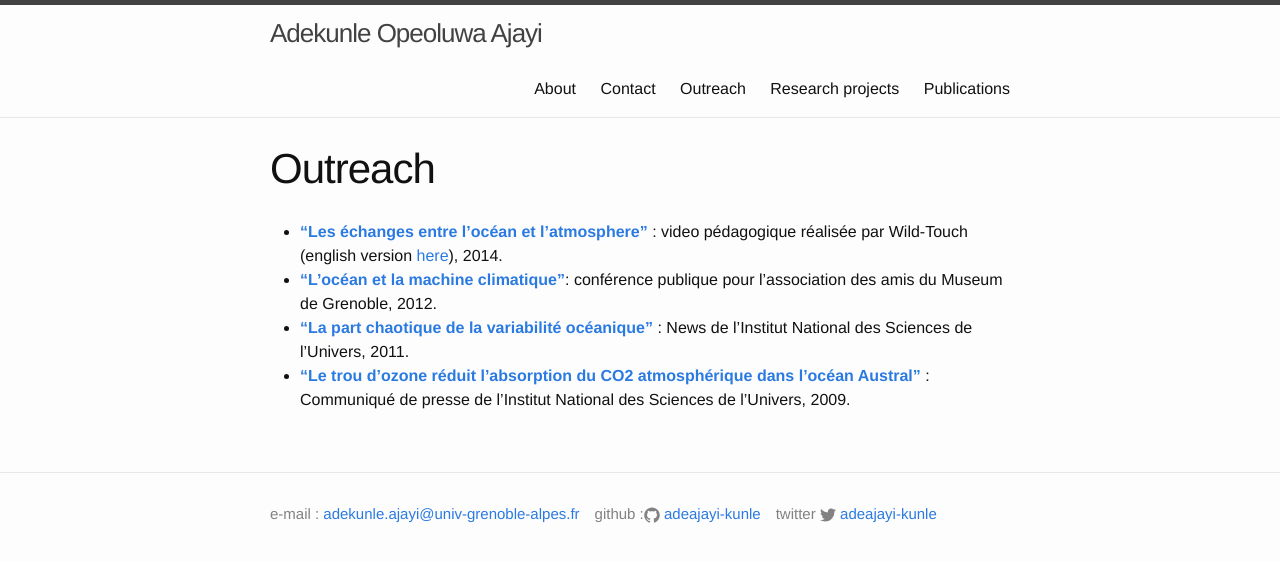
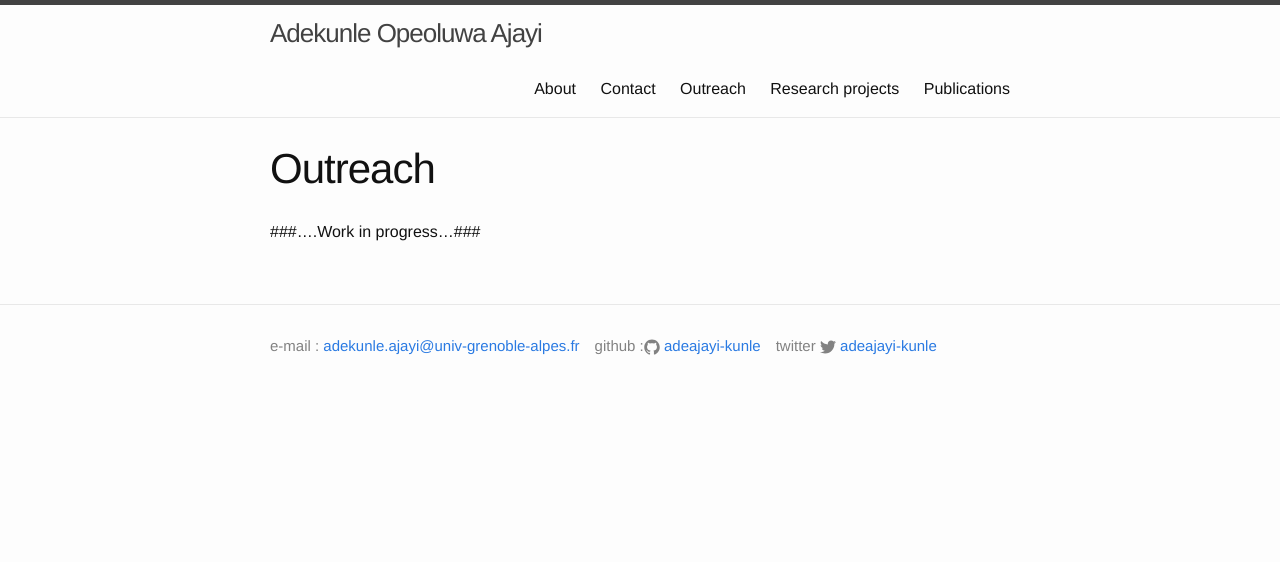
Before and after one commit to adekunleoajayi/adekunleoajayi.github.io, a Jekyll site: the page built from outreach.md, in a window 1280 px wide. Shown: the top 562 px of the page. Built offline with Jekyll 4.4.1, drawn with Linux system fonts in a browser that asks for light colours.

Commit message:
Update outreach.md

```diff
--- a/outreach.md
+++ b/outreach.md
@@ -4,7 +4,4 @@ title: Outreach
 permalink: /outreach
 ---
 
- - **["Les échanges entre l'océan et l'atmosphere"](https://www.youtube.com/watch?v=T72evOvZC8c)** : video pédagogique réalisée par Wild-Touch (english version [here](https://www.youtube.com/watch?v=8vC7hbxZidY)), 2014.
- - **["L'océan et la machine climatique"](http://lgge.osug.fr/personnels/Lesommer_Julien/pub/LeSommerMuseumGrenoble_y2012m09d26.pdf)**: conférence publique pour l'association des amis du Museum de Grenoble, 2012.
- - **["La part chaotique de la variabilité océanique"](http://www.insu.cnrs.fr/en/environnement/ocean-littoral/la-part-chaotique-de-la-variabilite-oceanique)** : News de l'Institut National des Sciences de l'Univers, 2011.
-- **["Le trou d'ozone réduit l'absorption du CO2 atmosphérique dans l'océan Austral"](http://www.insu.cnrs.fr/en/environnement/atmosphere/le-trou-d-ozone-reduit-l-absorption-du-co2-atmospherique-dans-l-ocean-austr)** : Communiqué de presse de l'Institut National des Sciences de l'Univers, 2009.
+###....Work in progress...###
```
